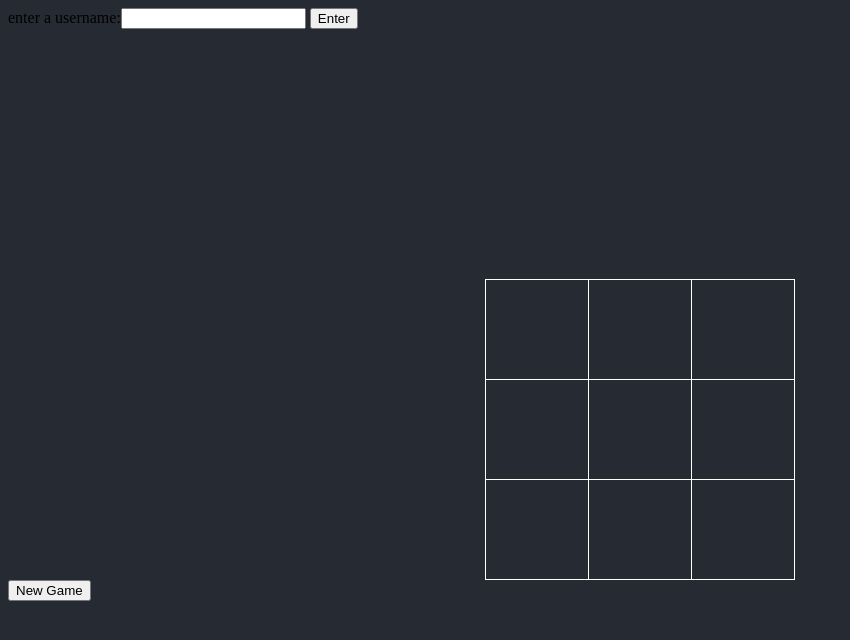
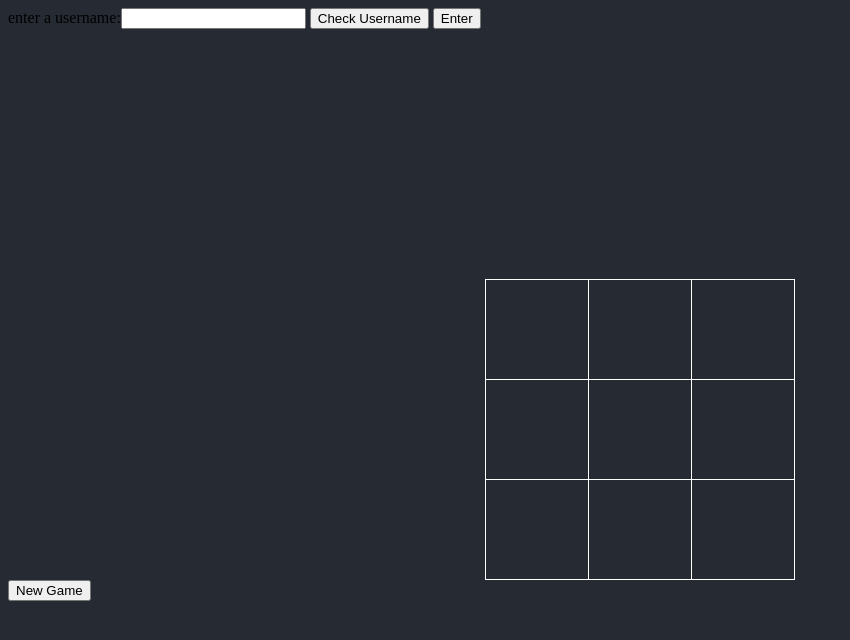
Before and after one commit to raisinbran25/tonkatonka, a Jekyll site: the page tictactoe.html, which Jekyll copies as it is, in a window 1280 px wide. Shown: the top 640 px of the page, without its empty margins (0-850 px from the left). Built offline with Jekyll 4.4.1, drawn with Linux system fonts in a browser that asks for light colours.

Commit message:
jflksajfsf

```diff
--- a/tictactoe.html
+++ b/tictactoe.html
@@ -24,6 +24,7 @@
     }
     </style>
        enter a username:<input type="text" id="username" value="">
+       <button type="button" onclick="checkuser()">Check Username</button>
        <button type="button" onclick="enter()">Enter</button>
 
     <table class = "center "id="board">
```
